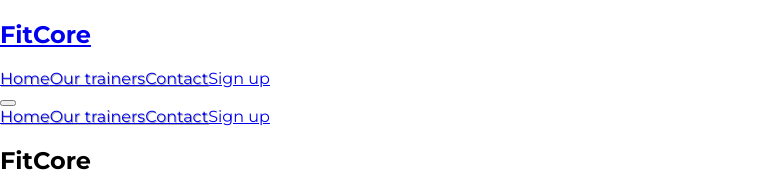
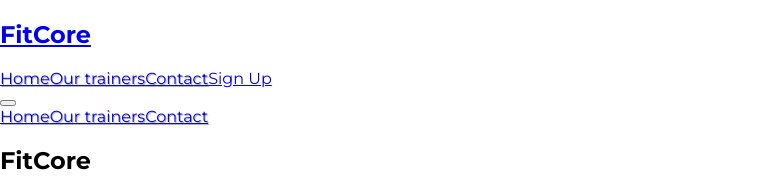
Before and after one commit to SphiriaDigital666/Gym-Project, a React (Create React App) app in the folder client/: page /login in a window 1280 px wide. Shown: the top 176 px of the page, without its empty margins (0-777 px from the left). Built offline with nearby package versions, Linux system fonts and the light colour scheme; the HTML template or start-up script is replaced by a standard one.

Commit message:
Edited navbar and home page links to function based on log in status.

```diff
--- a/client/package.json
+++ b/client/package.json
@@ -6,6 +6,7 @@
     "@testing-library/jest-dom": "^5.17.0",
     "@testing-library/react": "^13.4.0",
     "@testing-library/user-event": "^13.5.0",
+    "jwt-decode": "^4.0.0",
     "react": "^18.3.1",
     "react-dom": "^18.3.1",
     "react-icons": "^5.3.0",
--- a/client/src/App.js
+++ b/client/src/App.js
@@ -25,9 +25,8 @@ const router = createBrowserRouter([
       { path: "trainers", element: <Trainers /> },
       { path: "contact", element: <Contact /> },
       { path: "login", element: <Login /> },
-      { path: ":profileId", element: <Home /> },
-      { path: ":profileId/profile", element: <Profile /> },
-      { path: ":profileId/registration", element: <Registration /> },
+      { path: "profile", element: <Profile /> },
+      { path: "registration", element: <Registration /> },
     ],
   },
   {
--- a/client/src/components/Navbar.jsx
+++ b/client/src/components/Navbar.jsx
@@ -1,5 +1,6 @@
-import { useState } from "react";
+import { useState, useEffect } from "react";
 import { NavLink, Link } from "react-router-dom";
+import { jwtDecode } from "jwt-decode";
 
 import "../assets/styles/Navbar.css";
 
@@ -16,14 +17,33 @@ const links = [
     name: "Contact",
     path: "/contact",
   },
-  {
-    name: "Sign up",
-    path: "/login",
-  },
+  // {
+  //   name: "Sign up",
+  //   path: "/login",
+  // },
 ];
 
 const Navbar = () => {
+  const [isLoggedIn, setIsLoggedIn] = useState(false);
   const [isToggled, setIsToggled] = useState(false);
+  const token = localStorage.getItem("token");
+
+  useEffect(() => {
+    if (token) {
+      try {
+        const decoded = jwtDecode(token);
+
+        if (decoded) {
+          setIsLoggedIn(true);
+        }
+      } catch (error) {
+        console.log("token has been tampered with");
+        localStorage.removeItem("token");
+        console.log(error.message);
+      }
+    }
+  }, []);
+
   const handleClick = () => {
     setIsToggled((prev) => !prev);
   };
@@ -42,16 +62,33 @@ const Navbar = () => {
         </h1>
         <nav className="hidden space-x-8 text-xs capitalize md:block xl:space-x-16 2xl:text-base">
           {links.map(({ name, path }) => (
+            // <NavLink
+            //   key={path}
+            //   to={path}
+            //   className={({ isActive }) =>
+            //     `${path === "/login" ? "bg-primary px-[0.6em] py-[0.3em] font-bold capitalize text-black" : "text-lift"} ${isActive && path !== "/login" ? "text-primary" : "hover:opacity-70"}`
+            //   }
+            // >
+            //   {name}
+            // </NavLink>
             <NavLink
               key={path}
               to={path}
               className={({ isActive }) =>
-                `${path === "/login" ? "bg-primary px-[0.6em] py-[0.3em] font-bold capitalize text-black" : "text-lift"} ${isActive && path !== "/login" ? "text-primary" : "hover:opacity-70"}`
+                `text-lift ${isActive ? "text-primary" : "hover:opacity-70"}`
               }
             >
               {name}
             </NavLink>
           ))}
+          <NavLink
+            to={isLoggedIn ? "/profile" : "/login"}
+            className={({ isActive }) =>
+              `bg-primary px-[0.6em] py-[0.3em] font-bold capitalize text-black ${isActive ? "" : "hover:opacity-70"}`
+            }
+          >
+            {isLoggedIn ? "Profile" : "Sign Up"}
+          </NavLink>
         </nav>
         <button
           className={`${isToggled && "animate-toggle-button"} relative h-4 w-6 transition-opacity duration-300 md:hidden`}
--- a/client/src/components/PlanItem.jsx
+++ b/client/src/components/PlanItem.jsx
@@ -11,7 +11,7 @@ const data = [
   "24 hour service",
 ];
 
-const PlanItem = ({ image, title, price, features }) => {
+const PlanItem = ({ image, title, price, features, to }) => {
   return (
     <article className="mt-6 w-[180px] max-w-[280px] flex-grow bg-white text-black">
       <figure>
@@ -43,7 +43,7 @@ const PlanItem = ({ image, title, price, features }) => {
             </li>
           );
         })}
-        <Link to="/login">
+        <Link to={to}>
           <button className="mx-auto my-4 w-fit bg-primary px-[1.2em] py-[0.6em] text-[10px] font-extrabold uppercase text-black lg:text-[11px]">
             Join today
           </button>
--- a/client/src/pages/user/Home.jsx
+++ b/client/src/pages/user/Home.jsx
@@ -1,4 +1,6 @@
+import { useState, useEffect } from "react";
 import { Link } from "react-router-dom";
+import { jwtDecode } from "jwt-decode";
 
 import PlanItem from "../../components/PlanItem";
 
@@ -55,6 +57,25 @@ const pricingData = [
 ];
 
 const Home = () => {
+  const [isLoggedIn, setIsLoggedIn] = useState(false);
+  const token = localStorage.getItem("token");
+
+  useEffect(() => {
+    if (token) {
+      try {
+        const decoded = jwtDecode(token);
+
+        if (decoded) {
+          setIsLoggedIn(true);
+        }
+      } catch (error) {
+        console.log("token has been tampered with");
+        localStorage.removeItem("token");
+        console.log(error.message);
+      }
+    }
+  }, []);
+
   return (
     <>
       {/* -------- -------- HERO SECTION -------- -------- */}
@@ -76,7 +97,7 @@ const Home = () => {
             <span className="z-10 text-center text-[30px] font-bold uppercase leading-none sm:text-[38px] md:text-[50px] lg:text-[70px] xl:text-[90px] 2xl:text-[106px]">
               Begin your <br /> fitness journey
             </span>
-            <Link to="/login">
+            <Link to={isLoggedIn ? "/registration" : "/login"}>
               <button className="mx-auto my-3 w-fit bg-primary px-[0.6em] py-[0.3em] text-[10px] font-extrabold uppercase text-black md:text-base lg:text-lg xl:text-xl 2xl:text-2xl">
                 Register now
               </button>
@@ -156,6 +177,7 @@ const Home = () => {
               title={title}
               price={price}
               features={features}
+              to={isLoggedIn ? "/registration" : "/login"}
             />
           ))}
         </menu>
--- a/client/src/pages/user/Registration.jsx
+++ b/client/src/pages/user/Registration.jsx
@@ -84,7 +84,7 @@ const Registration = () => {
           "We couldn't fetch your details, please try again later.",
         );
       });
-  }, []);
+  });
 
   const handlePersonalInfoDataChange = (key, value) =>
     setPersonalInfo((prev) => ({ ...prev, [key]: value }));
```
Also changed, not shown: 1 other file (tests, documents, lock files or other folders).
